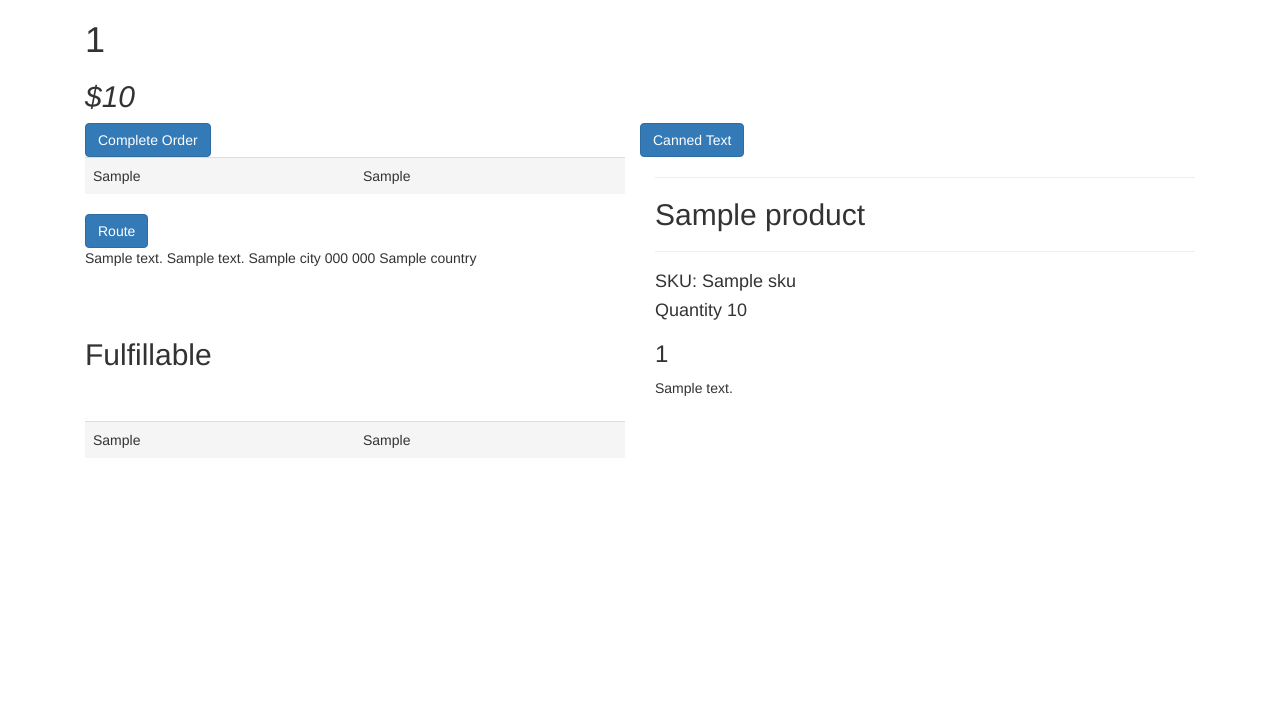
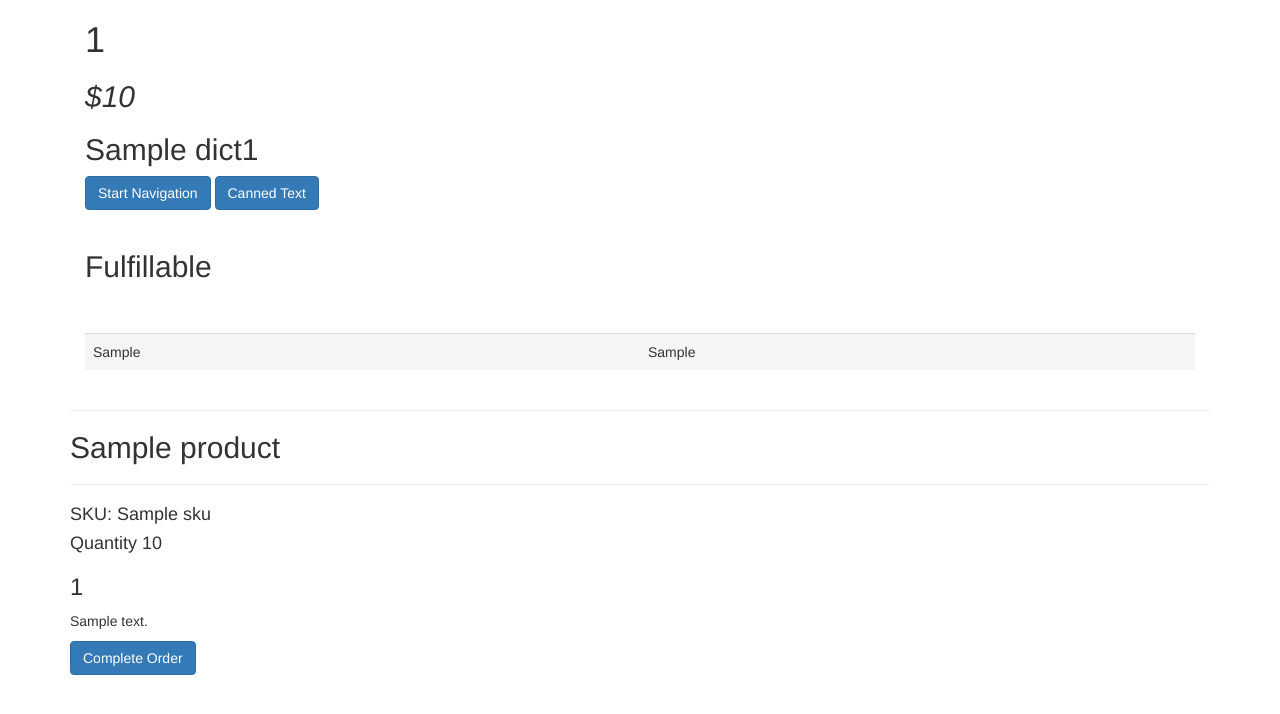
Before and after one commit to sebcampos/ShopifyRepo, a Flask app: template templates/user_order_details.html in a window 1280 px wide. Shown: the top 714 px of the page. Run offline with Flask 2, Linux system fonts and the light colour scheme; the template is opened without the code that fills it: most values are stand-ins (such as "Sample title", 1, 10 or a date in 2020); some libraries are stand-ins or nearby versions.

Commit message:
Updated master branch

```diff
--- a/app.py
+++ b/app.py
@@ -70,7 +70,7 @@ def user_orders_details():
             send_canned_text(eta,customer_info_dict["name"], user, order_price )
         if list(request.form.keys())[0] == 'route':
             lat , lng = customer_info_dict["latitude"], customer_info_dict["longitude"]
-            return render_template("routing_page.html",lat=lat,lng=lng)
+            return redirect(f"https://www.google.com/maps/dir/?api=1&destination={lat},{lng}&travelmode=driving&dir_action=navigate")
 
 
     return render_template("user_order_details.html",id=item , lst=line_items_2, dict1=customer_info_dict, order_price=order_price,item_check_dict=item_check_dict)
--- a/parsedata.py
+++ b/parsedata.py
@@ -414,7 +414,7 @@ def collect_option_value(sku):
     try:
         option_sku_value = df.loc[df["Variant SKU"] == sku,'Option1 Value'].item()
     except:
-        option_sku_value = "null"
+        option_sku_value = "Tip"
 
 
     return option_sku_value
--- a/templates/user_order_details.html
+++ b/templates/user_order_details.html
@@ -15,23 +15,12 @@
         <div class="container-fluid">
             <h1>{{ id }}</h1>
             <h2><i> ${{ order_price }} </i></h2>
+            <h2>{{ dict1["name"] }}</h2>
             <form action='#' method="POST">
-            <div class="row">
-                <div class="col-xs-6">
-                    <button name="sku" value="{{ id }}" type="submit" class="btn btn-primary">Complete Order</button>
-                    {% for i in dict1 %}
-                    <table class ="table">
-                        <tbody>
-                            <tr class="table__row">
-                                <td class="table__cell">{{ i }}</td>
-                                <td class="table__cell">{{ dict1[i] }}</td>
-                            </tr>
-                        </tbody>
-                    </table>
-                    {% endfor %}
-                    <button id="route" name="route" type="submit" class="btn btn-primary">Route</button>
+                    <button id="route" name="route" type="submit" class="btn btn-primary">Start Navigation</button>
 
-                    <p>{{  dict1['address1']   }} {{  dict1['address2']   }} {{  dict1['city']   }} {{  dict1['zip']   }} {{  dict1['provinceCode']   }} {{  dict1['country']   }}</p>
+                    <button name="name" value="name" type="submit" class="btn btn-primary">Canned Text</button>
+
                     <br></br>
                     <h2>Fulfillable</h2>
                     {% for i in item_check_dict %}
@@ -46,9 +35,9 @@
                     </table>
                     {% endfor %}
                 </div>
-                <button name="name" value="name" type="submit" class="btn btn-primary">Canned Text</button>
-            </form>
-                <div class="col-xs-6">
+
+
+                <div>
                     {% for i in lst %}
                     <hr></hr>
                     <h2>{{ i[1]["node"]['product']["title"]}}</h2>
@@ -59,6 +48,9 @@
                     <p>{{ i[1]["node"]["product"]["description"] }}</p>
                     {% endfor %}
                 </div>
+                <button name="sku" value="{{ id }}" type="submit" class="btn btn-primary">Complete Order</button>
+            </form>
+
 
             </div>
         </div>
--- a/templates/user_orders.html
+++ b/templates/user_orders.html
@@ -17,7 +17,10 @@
             {{nav.nav_bar.render()}}
             {% endblock %}
             <form action='#' method="POST">
-            <h1>{{ user }} Orders</h1> <button name="route" class="center btn btn-primary" type="submit">Route</button>
+            <h1>{{ user }} Orders</h1>
+            <br></br>
+            <button name="route" class="center btn btn-primary" type="submit">Map All Orders</button>
+            <br></br>
             <table id="myTable" class="table">
                 <tbody>
                 <tr class="table__header">
```
Also changed, not shown: templates/orders_details.html (+1 -13 lines), database.db.
